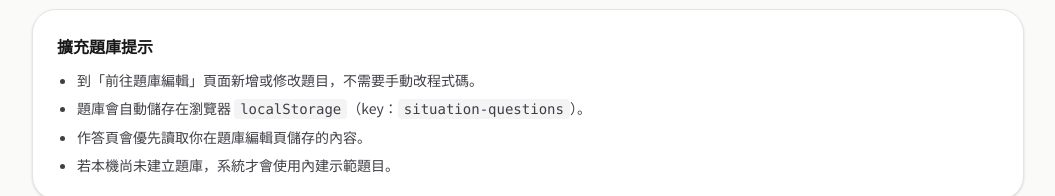
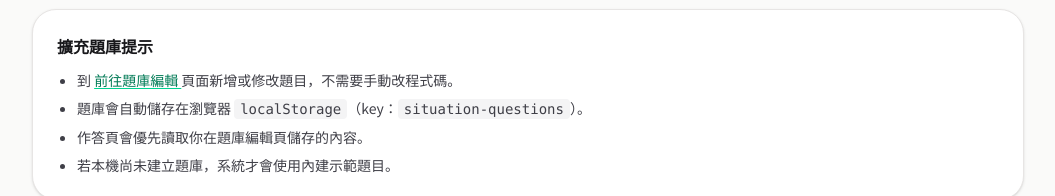
Before and after one commit to 3dw/learn-zh, a Vue app: page /situations in a window 1280 px wide. Shown: the part 1023-1219 px from the top of the page, without its empty margins (112-1167 px from the left). Built offline with nearby package versions, Linux system fonts and the light colour scheme.

Commit message:
Update SituationRecognitionPage.vue

```diff
--- a/src/views/SituationRecognitionPage.vue
+++ b/src/views/SituationRecognitionPage.vue
@@ -319,7 +319,13 @@ function restart() {
       <section class="rounded-3xl border border-stone-200 bg-white p-6 text-sm text-zinc-700 shadow-sm dark:border-zinc-700 dark:bg-zinc-950 dark:text-zinc-300">
         <h2 class="mb-3 text-base font-semibold text-zinc-900 dark:text-zinc-100">擴充題庫提示</h2>
         <ul class="space-y-2 list-disc pl-5">
-          <li>到「前往題庫編輯」頁面新增或修改題目，不需要手動改程式碼。</li>
+          <li>
+            到
+            <RouterLink to="/situations/editor" class="font-medium text-emerald-700 underline decoration-emerald-400 underline-offset-2 transition hover:text-emerald-600 dark:text-emerald-300 dark:decoration-emerald-500 dark:hover:text-emerald-200">
+              前往題庫編輯
+            </RouterLink>
+            頁面新增或修改題目，不需要手動改程式碼。
+          </li>
           <li>題庫會自動儲存在瀏覽器 <code class="rounded bg-zinc-100 px-1.5 py-0.5 dark:bg-zinc-800">localStorage</code>（key：<code class="rounded bg-zinc-100 px-1.5 py-0.5 dark:bg-zinc-800">situation-questions</code>）。</li>
           <li>作答頁會優先讀取你在題庫編輯頁儲存的內容。</li>
           <li>若本機尚未建立題庫，系統才會使用內建示範題目。</li>
```
